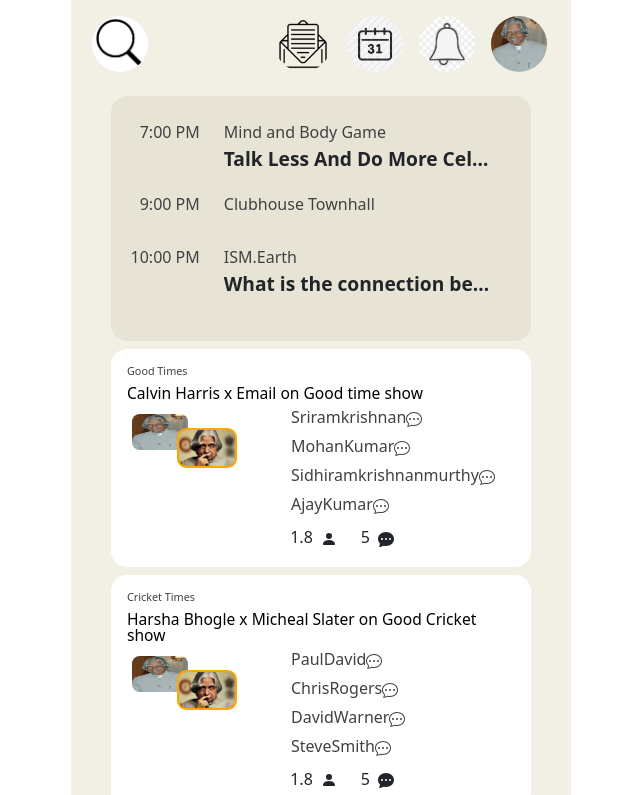
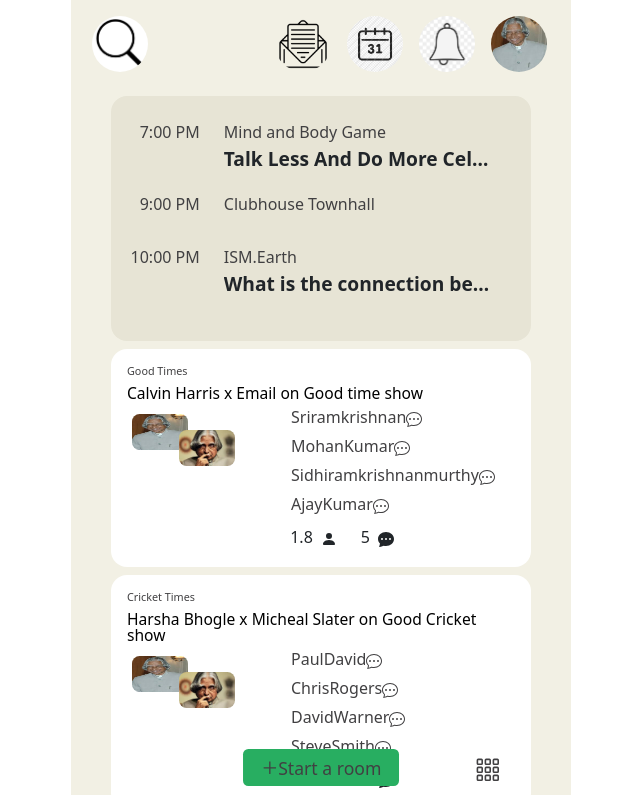
Before and after one commit to sukeshtyagi/clubhouse-clone, a React (Create React App) app: page /home in a window 1280 px wide. Shown: the top 795 px of the page, without its empty margins (319-959 px from the left). Built offline with nearby package versions, Linux system fonts and the light colour scheme.

Commit message:
Start room button and div created

```diff
--- a/src/pages/Home.jsx
+++ b/src/pages/Home.jsx
@@ -3,6 +3,8 @@ import Header from "../Components/Header";
 import DailyInfoCard from "../Components/DailyInfoCard";
 import style from "../style/Home.module.css";
 import RoomInfoCard from "../Components/RoomInfoCard";
+import { AiOutlinePlus } from "react-icons/ai";
+import { BsGrid3X3Gap } from "react-icons/bs";
 
 function Home() {
   return (
@@ -12,6 +14,15 @@ function Home() {
         <DailyInfoCard />
         <RoomInfoCard />
       </div>
+      <div className={style.action_btn}>
+        <button>
+          <AiOutlinePlus />
+          Start a room
+        </button>
+        <button>
+          <BsGrid3X3Gap />
+        </button>
+      </div>
     </>
   );
 }
--- a/src/style/Home.module.css
+++ b/src/style/Home.module.css
@@ -2,3 +2,38 @@
   padding: 6em 2.5em;
   overflow: auto;
 }
+.action_btn {
+  display: flex;
+  align-items: center;
+  padding: 2em 1.5em 2em 1.5em;
+  background-color: transparent;
+  background-image: linear-gradient(transparent 20% #f2f0e4 80%);
+  position: sticky;
+  bottom: 0;
+  left: 0;
+  right: 0;
+}
+
+.action_btn button:first-of-type {
+  border-radius: 0.3em;
+  background-color: #28ae61;
+  color: #fff;
+  padding: 0.3em 1em;
+  font-size: 1.1em;
+  font-weight: 500;
+  border: none;
+  display: flex;
+  align-items: center;
+  position: absolute;
+  left: 50%;
+  transform: translateX(-50%);
+  color: rgb(65, 64, 66);
+}
+.action_btn button:last-of-type {
+  background-color: transparent;
+  font-size: 1.6em;
+  position: absolute;
+  right: 2.5em;
+  border: none;
+  color: rgb(65, 64, 66);
+}
--- a/src/style/RoomInfoCard.module.css
+++ b/src/style/RoomInfoCard.module.css
@@ -27,7 +27,6 @@
 }
 
 .roomMembers:first-child > img:nth-child(2) {
-  background-color: orange;
   position: relative;
   top: 1em;
   left: -1.2em;
```
